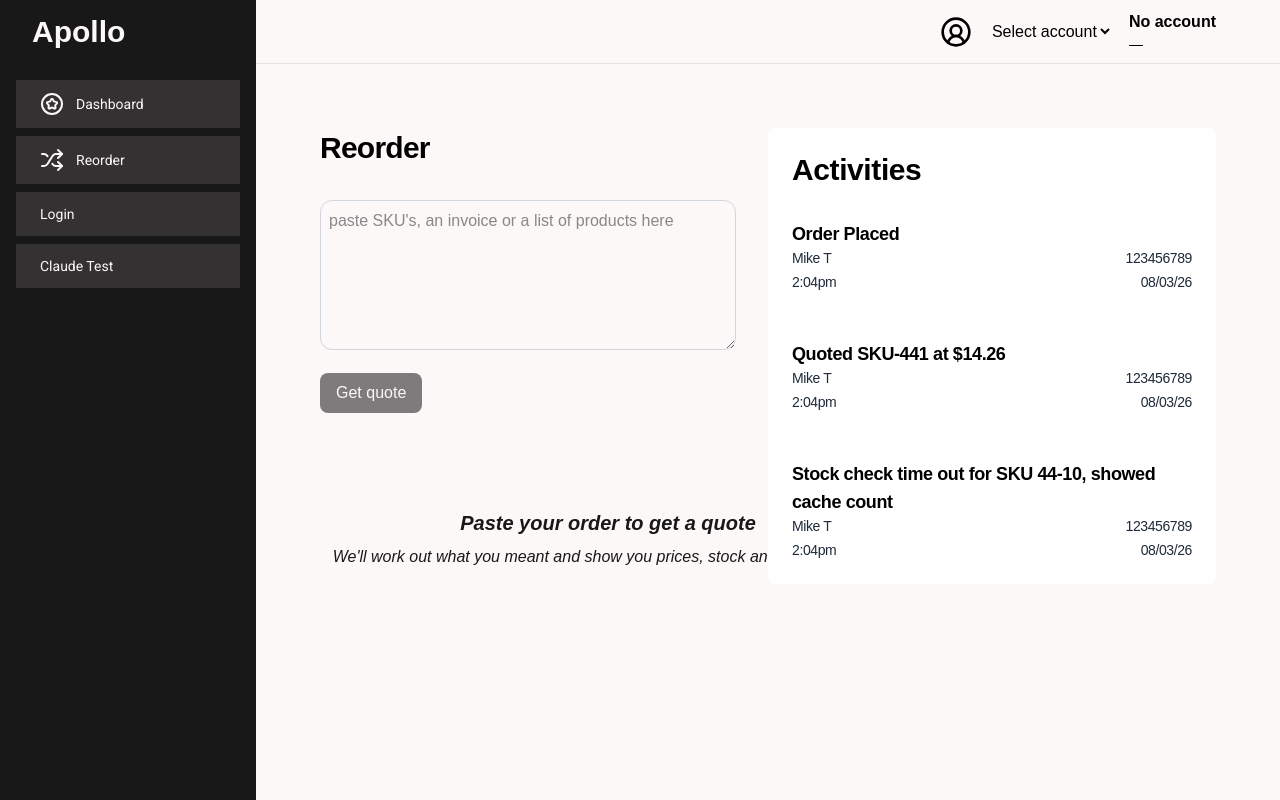
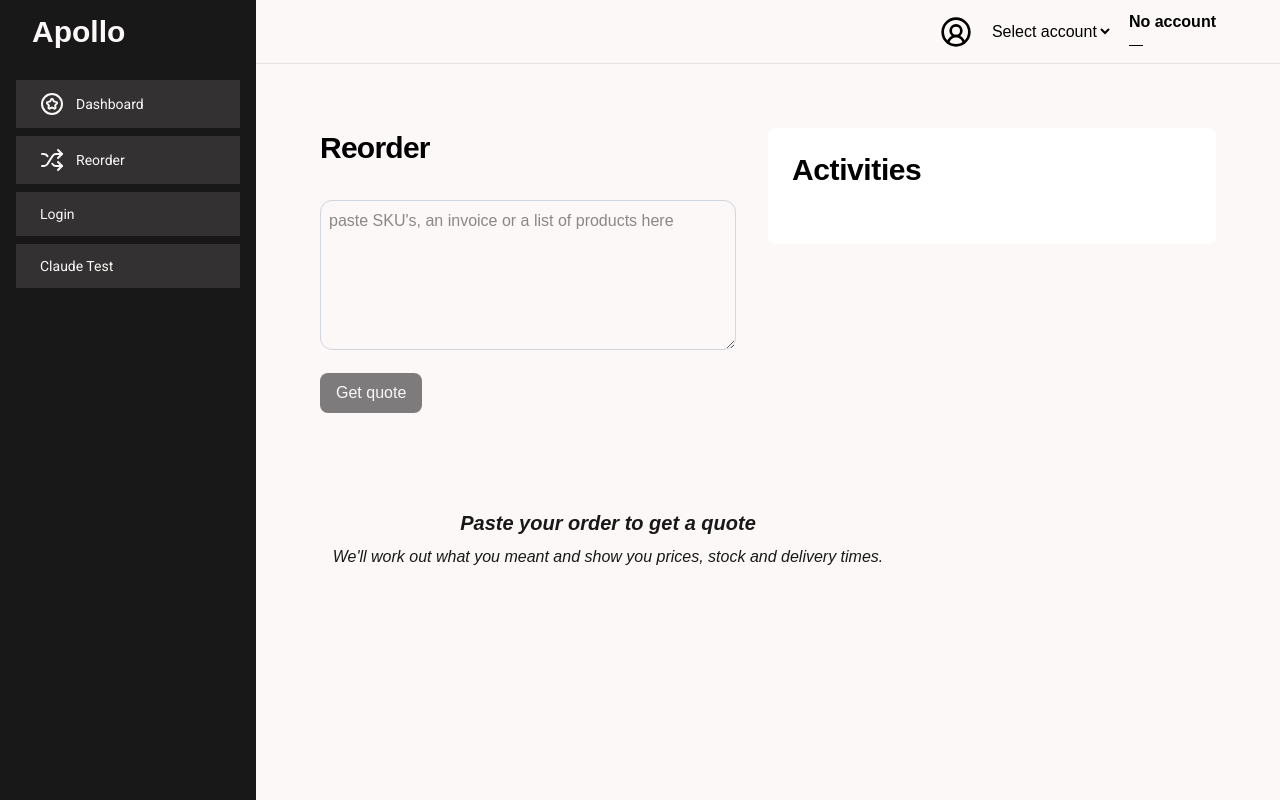
Before and after one commit to mtq01/apollo, a Next.js app: page /reorder in a window 1280 px wide. Built offline with nearby package versions, Linux system fonts and the light colour scheme.

Commit message:
wire real activity events into the sidebar, remove fakeActivity

```diff
--- a/app/reorder/page.tsx
+++ b/app/reorder/page.tsx
@@ -6,7 +6,7 @@ import Loader from "@/components/Loader";
 import { CircleAlert, TriangleAlert } from "@/components/icons";
 import EmptyState from "@/components/EmptyState";
 import ErrorMessage from "@/components/ErrorMessage";
-import { ErrorType } from "@/types";
+import { ErrorType, ActivityEvent } from "@/types";
 import { AccountContext } from "@/components/account/AccountContext";
 
 type QuoteRow = {
@@ -18,36 +18,8 @@ type QuoteRow = {
   leadTime: number;
   warehouse: string;
   calculatedAt: string;
+  events: ActivityEvent[];
 };
-
-//Fake activity for noiw
-
-const fakeActivity = [
-  {
-    id: "1",
-    title: "Order Placed",
-    user: "Mike T",
-    po: "123456789",
-    time: "2:04pm",
-    date: "08/03/26",
-  },
-  {
-    id: "2",
-    title: "Quoted SKU-441 at $14.26",
-    user: "Mike T",
-    po: "123456789",
-    time: "2:04pm",
-    date: "08/03/26",
-  },
-  {
-    id: "3",
-    title: "Stock check time out for SKU 44-10, showed cache count",
-    user: "Mike T",
-    po: "123456789",
-    time: "2:04pm",
-    date: "08/03/26",
-  },
-];
 
 export default function Reorder() {
   // Create Loading State, Error State, Text State, and Results State
@@ -58,6 +30,9 @@ export default function Reorder() {
   const [error, setError] = useState<ErrorType | null>(null);
   const [text, setText] = useState("");
   const [results, setResults] = useState<QuoteRow[] | null>(null);
+
+  // https://developer.mozilla.org/en-US/docs/Web/JavaScript/Reference/Global_Objects/Array/flatMap
+  const activity = results?.flatMap((row) => row.events) ?? [];
 
   // Function to get quote from the server
   const getQuote = async () => {
@@ -217,7 +192,7 @@ export default function Reorder() {
                                 {new Date(row.calculatedAt).toLocaleTimeString(
                                   [],
                                   {
-                                    hour: "2-digit",
+                                    hour: "numeric",
                                     minute: "2-digit",
                                   },
                                 )}
@@ -253,19 +228,15 @@ export default function Reorder() {
       <aside className="w-md shrink-0 flex flex-col leading-10 tracking-tight text-black bg-white rounded-lg p-6">
         <h2 className="text-3xl font-semibold pb-8">Activities</h2>
         <ol className="flex flex-col gap-12">
-          {fakeActivity.map((activity) => (
-            <li key={activity.id}>
-              <p className="font-semibold text-lg">{activity.title}</p>
-              <div className="flex flex-row gap-4 text-sm text-gray-800 justify-between">
-                <div className="flex flex-col gap-1">
-                  <p>{activity.user}</p>
-                  <p>{activity.time}</p>
-                </div>
-                <div className="flex flex-col gap-1 text-right">
-                  <p>{activity.po}</p>
-                  <p>{activity.date}</p>
-                </div>
-              </div>
+          {activity.map((event) => (
+            <li key={event.id}>
+              <p className="font-semibold text-lg">{event.message}</p>
+              <p className="text-sm text-gray-800">
+                {new Date(event.timestamp).toLocaleTimeString([], {
+                  hour: "numeric",
+                  minute: "2-digit",
+                })}
+              </p>
             </li>
           ))}
         </ol>
```
